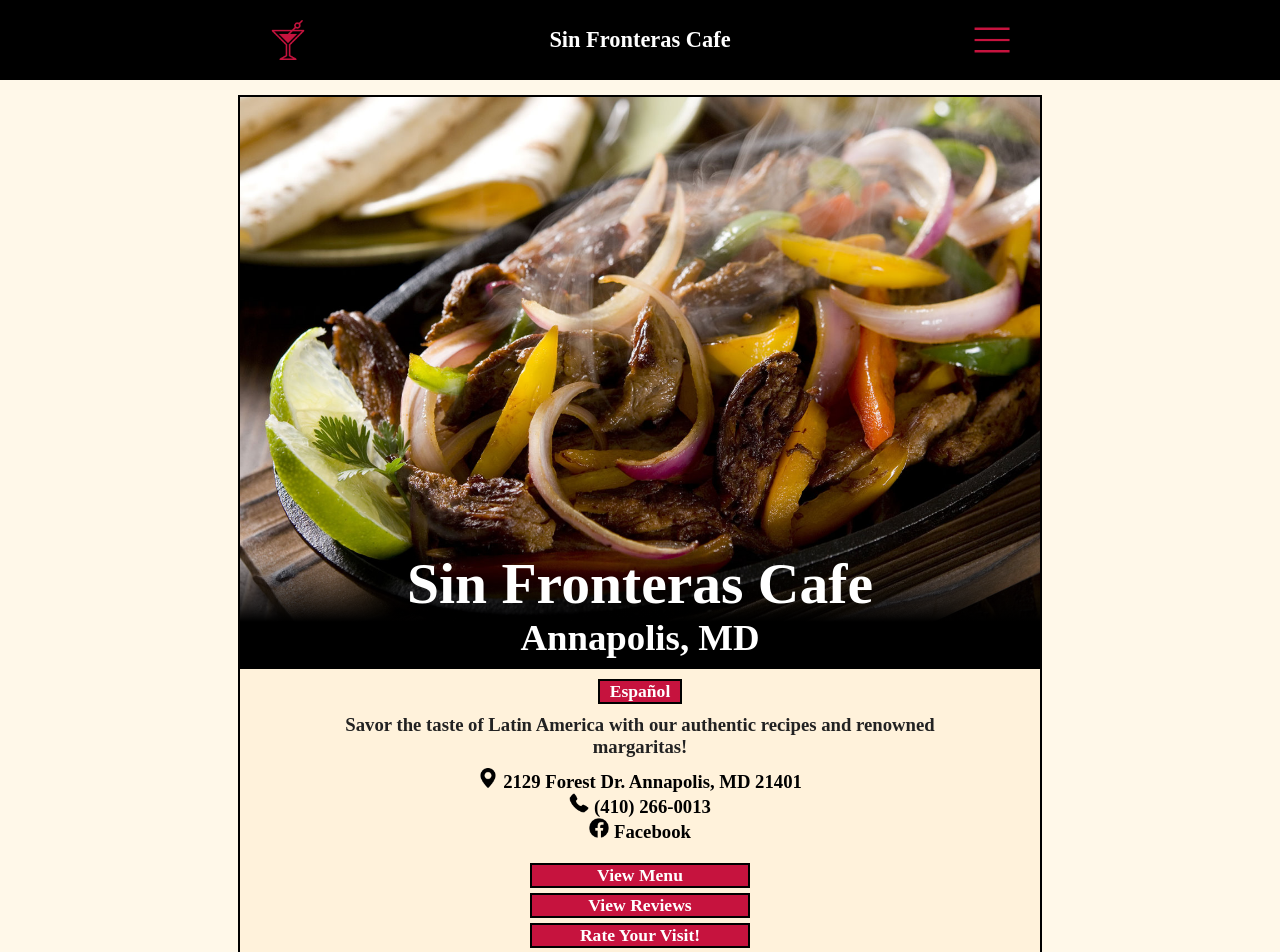
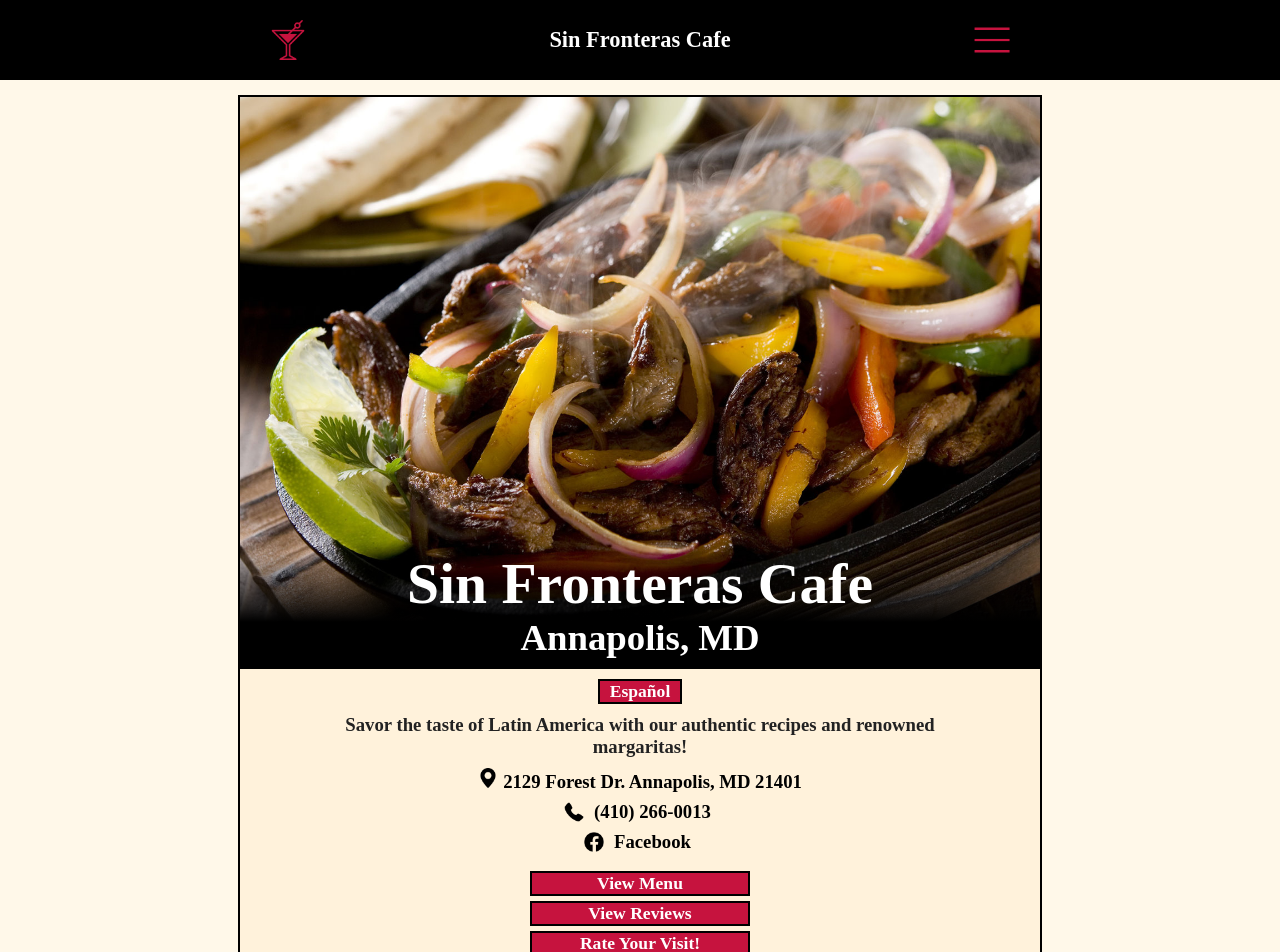
Before and after one commit to isaiahxs/Sin-Fronteras-Cafe, a React (Create React App) app: page / in a window 1280 px wide. Shown: the top 952 px of the page. Built offline with nearby package versions, Linux system fonts and the light colour scheme; a web font is replaced by a local one.

Commit message:
improved organization of hero

```diff
--- a/src/components/Footer/index.js
+++ b/src/components/Footer/index.js
@@ -47,7 +47,6 @@ export default function Footer() {
                                     <div className='footer-icon-container'>
                                         <img src={map_pin} className='footer-icon GB-map-icon' alt='Map Pin Icon' />
                                         <p className='footer-icon-description'>
-                                            {/* <img src={map_pin} className='footer-icon GB-map-icon' alt='Map Pin Icon' /> */}
                                             2129 Forest Dr. Annapolis, MD 21401
                                         </p>
                                     </div>
--- a/src/components/Hero/Hero.css
+++ b/src/components/Hero/Hero.css
@@ -86,6 +86,7 @@
 
 .hero-descriptions-container {
     padding: 10px;
+    padding-bottom: 0px;
 }
 
 .description {
@@ -111,7 +112,8 @@
 }
 
 .hero-address,
-.hero-phone {
+.hero-phone,
+.hero-facebook {
     display: flex;
     justify-content: center;
     align-items: center;
@@ -127,7 +129,7 @@
 }
 
 .hero-map-icon {
-    /* margin-left: 10px; */
+    /* margin-top: 10px; */
 }
 
 .hero-buttons-container {
--- a/src/components/Hero/index.js
+++ b/src/components/Hero/index.js
@@ -57,27 +57,34 @@ export default function Hero() {
                         <h3 className='contact-information'>
                             <div className='hero-address'>
                                 <a href="https://www.google.com/maps/place/Sin+Fronteras/@38.9775203,-76.5394309,17z/data=!3m1!4b1!4m6!3m5!1s0x89b7f6ce8f43a82f:0x43022ee12cca4c62!8m2!3d38.9775162!4d-76.536856!16s%2Fg%2F1tpf80bs?entry=ttu" target='_blank' rel='noopener noreferrer'>
-
+                                    <div className='footer-icon-container'>
                                         <span>
                                             <img src={map_pin} className='footer-icon hero-map-icon' alt='Map Pin' />
                                             2129 Forest Dr. Annapolis, MD 21401
                                         </span>
+                                    </div>
                                 </a>
                             </div>
+
                             <div className='hero-phone'>
-                                <div className='hero-img-container'>
                                 <a href='tel:+14102660013'>
-                                        <span>
+                                    <div className='footer-icon-container'>
                                         <img src={phone} className='footer-icon hero-phone-icon' alt='Phone Icon' />
+                                        <p className='footer-icon-description'>
                                             (410) 266-0013
-                                        </span>
+                                        </p>
+                                    </div>
                                 </a>
                             </div>
-                            </div>
+
                             <div className='hero-facebook'>
                                 <a href="https://www.facebook.com/sinfronterascafe/?ref=page_internal" target='_blank' rel='noopener noreferrer'>
+                                    <div className='footer-icon-container'>
                                         <img src={facebook} className='footer-icon hero-facebook-icon' alt='Facebook Logo' />
+                                        <p className='footer-icon-description'>
                                             Facebook
+                                        </p>
+                                    </div>
                                 </a>
                             </div>
                         </h3>
```
Also changed, not shown: 1 other file (tests, documents, lock files or other folders). Lines whose indentation alone changed are shown as unchanged.
